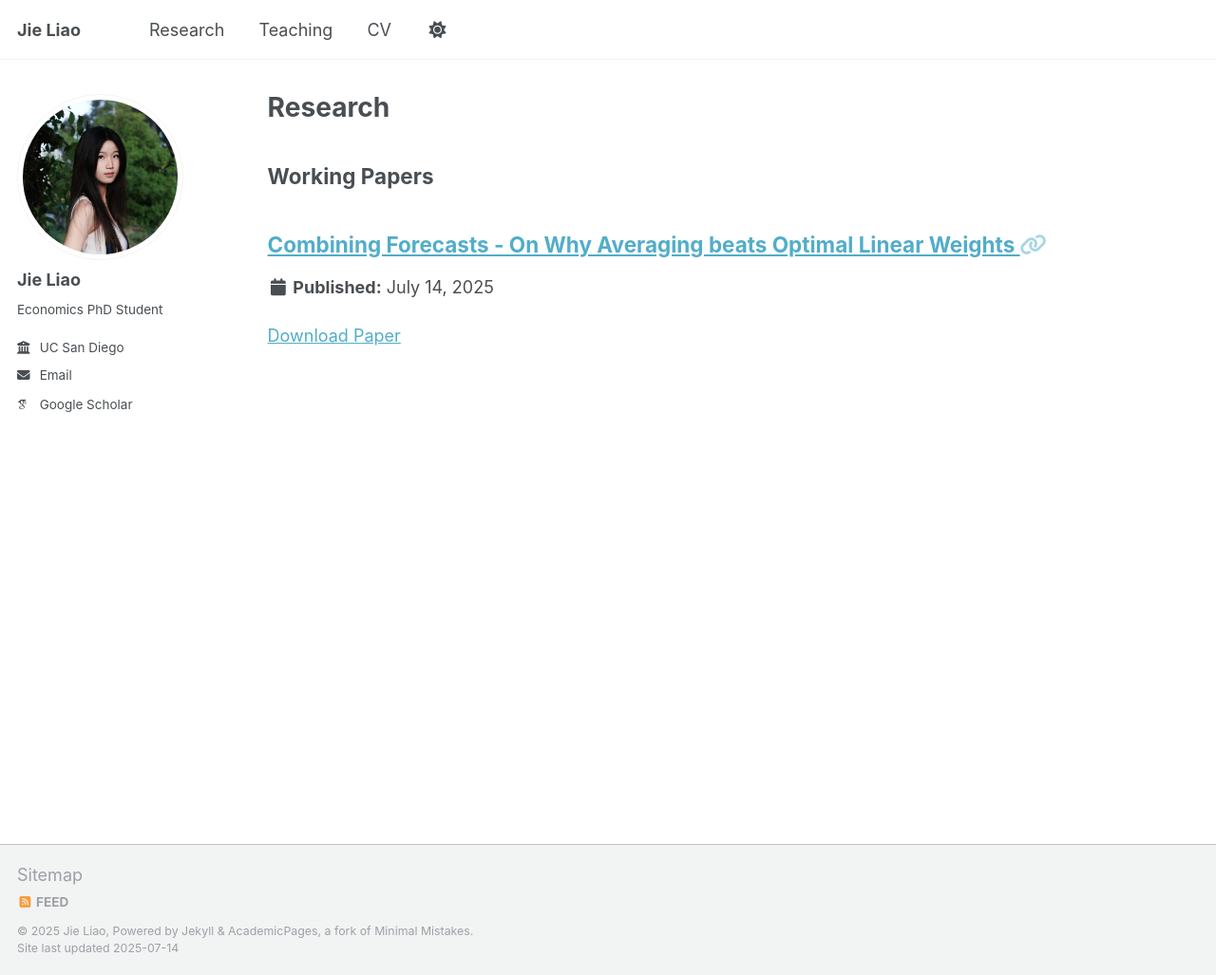
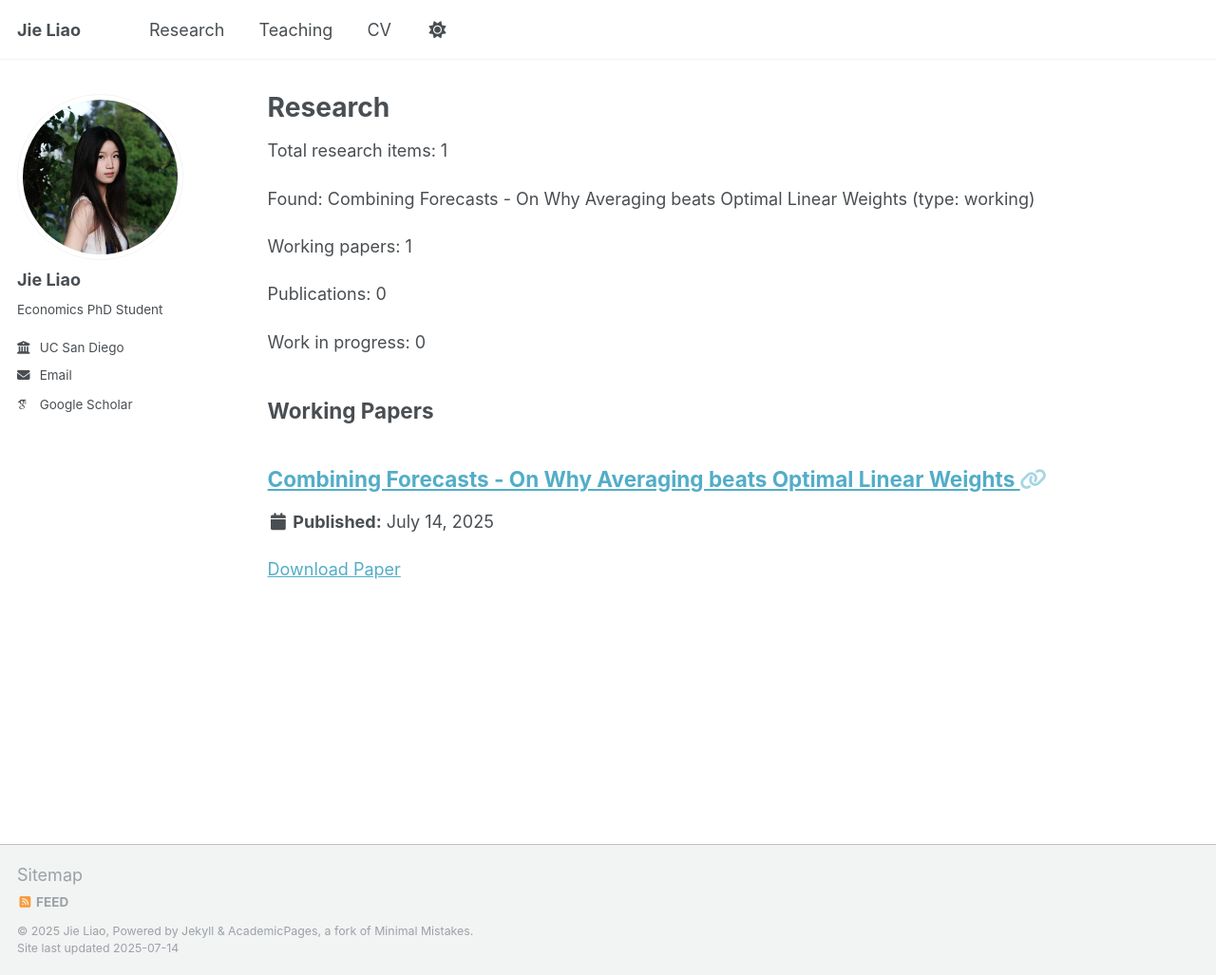
Before and after one commit to Jie-Liao/Jie-Liao.github.io, a Jekyll site: the page built from _pages/research.md, in a window 1280 px wide and 1027 px high. Shown: the whole window at 95% size. Built offline with Jekyll 4.4.1, drawn with Linux system fonts in a browser that asks for light colours; some web fonts are replaced; a script that is not in the unit is left out.

Commit message:
Add debug info to research page

```diff
--- a/_pages/research.md
+++ b/_pages/research.md
@@ -5,9 +5,19 @@ permalink: /research/
 author_profile: true
 ---
 
+<!-- Debug: Check if research collection exists -->
+<p>Total research items: {{ site.research.size }}</p>
+{% for item in site.research %}
+  <p>Found: {{ item.title }} (type: {{ item.type }})</p>
+{% endfor %}
+
 {% assign working_papers = site.research | where: "type", "working" %}
 {% assign publications = site.research | where: "type", "publication" %}
 {% assign work_in_progress = site.research | where: "type", "progress" %}
+
+<p>Working papers: {{ working_papers.size }}</p>
+<p>Publications: {{ publications.size }}</p>
+<p>Work in progress: {{ work_in_progress.size }}</p>
 
 {% if working_papers.size > 0 %}
 ## Working Papers
```
Also changed, not shown: _teaching/2023-fall-teaching.md (+1 -8 lines).
